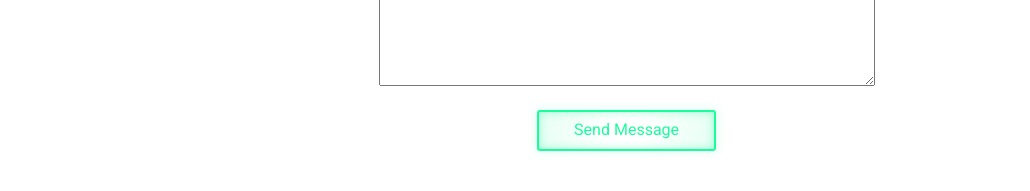
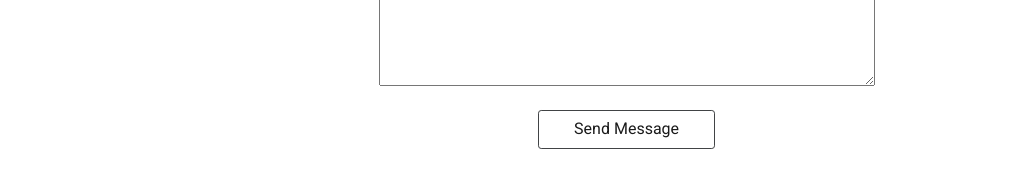
Before and after one commit to Jurgen7/Portfolio-Website, a plain HTML site: page index.html in a window 1280 px wide. Shown: the part 2580-2771 px from the top of the page, 250-1280 px from the left. Drawn offline with nearby package versions, Linux system fonts and the light colour scheme.

Commit message:
Update style.css

```diff
--- a/css/style.css
+++ b/css/style.css
@@ -308,14 +308,14 @@ textarea {
     height: 10rem;
 }
 
-form button {
+form button:not(.side-button){
     color: #1a1a1a;
     border: 1px solid #414345;
     box-shadow: none;
     background: none;
 }
 
-form button:hover {
+form button:not(.side-button):hover {
     background-color: #414345;
     color: white;
 }
```
